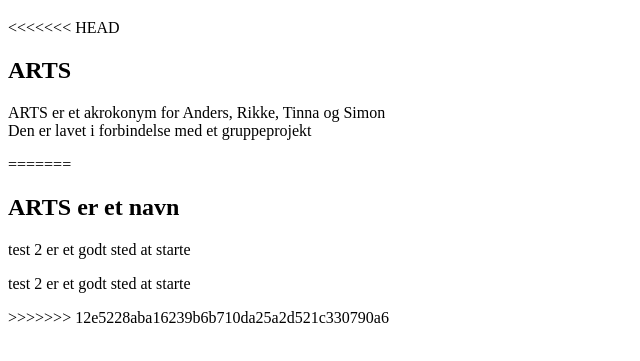
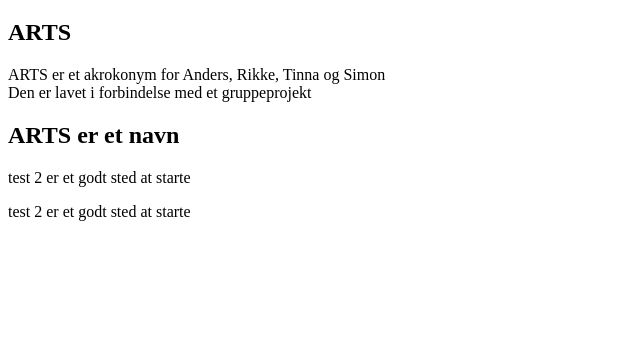
Before and after one commit to AndersDall/eksamentest, a plain HTML site: page index.html in a window 1280 px wide. Shown: the part 61-422 px from the top of the page, without its empty margins (0-640 px from the left). Drawn offline with Linux system fonts and the light colour scheme.

Commit message:
rettelser

```diff
--- a/index.html
+++ b/index.html
@@ -9,19 +9,21 @@
     <body>
         <h1>Dette er en test2 af Anders</h1>
         <section>
-<<<<<<< HEAD
+
+
             <h2>ARTS</h2>
 
             <p>ARTS er et akrokonym for Anders, Rikke, Tinna og Simon <br>
             Den er lavet i forbindelse med et gruppeprojekt</p>
         </section>
-=======
+
             <h2>ARTS er et navn</h2>
 
             <p>test 2 er et godt sted at starte</p>
             <p>test 2 er et godt sted at starte</p>
 
 
->>>>>>> 12e5228aba16239b6b710da25a2d521c330790a6
+
+
     </body>
 </html>
```
